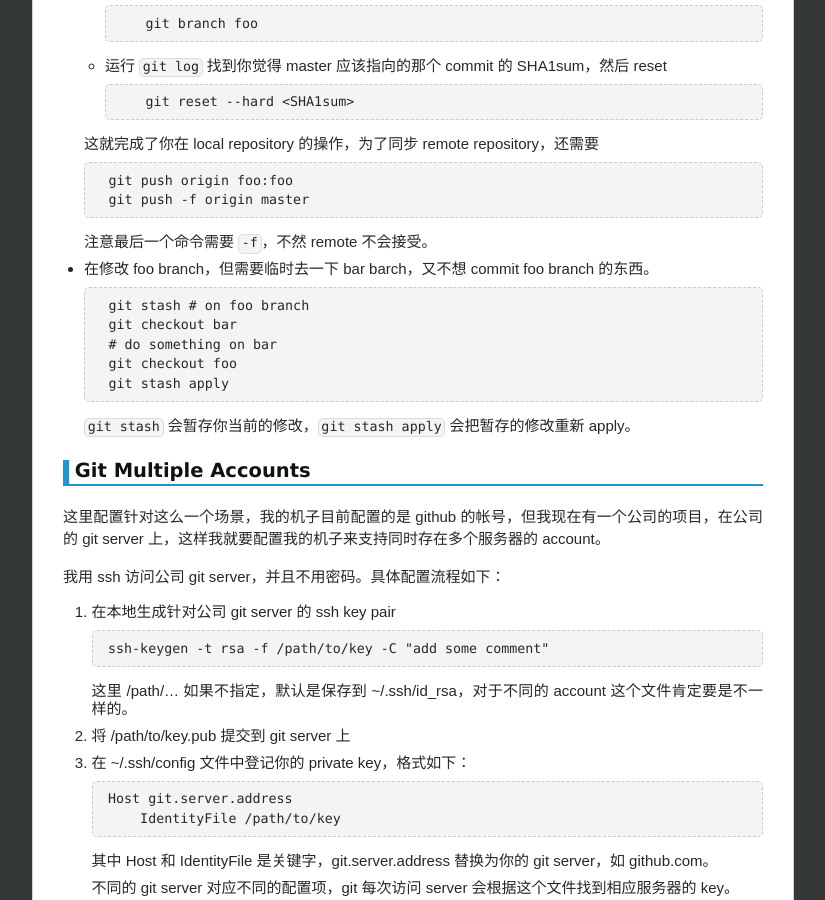
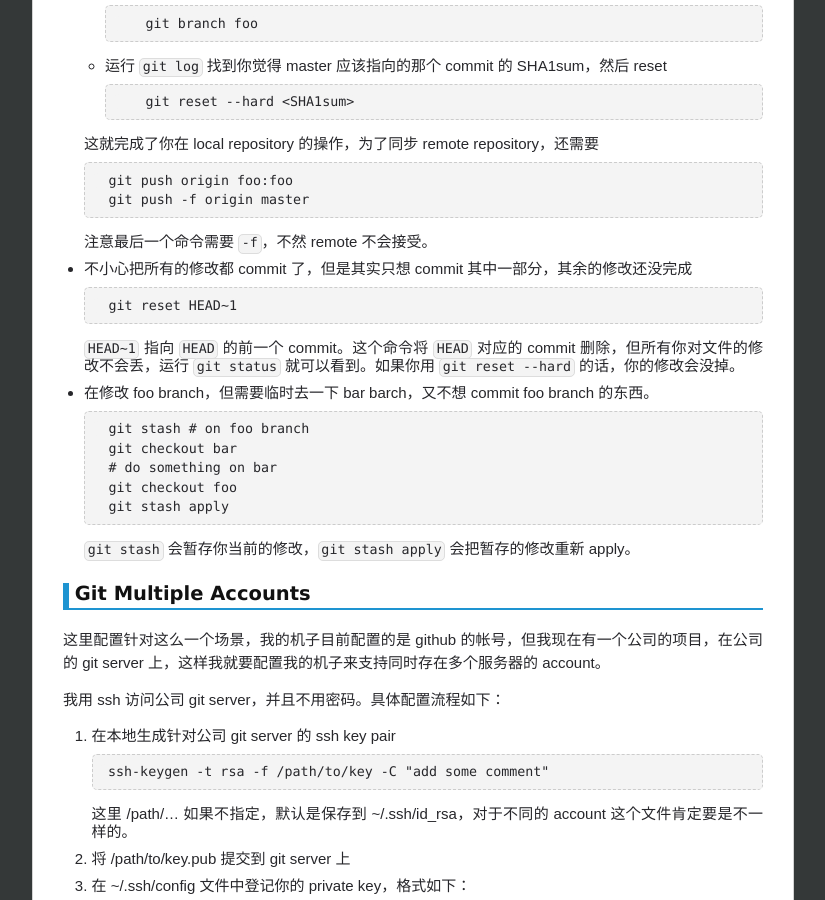
Before and after one commit to chenrushan/chenrushan.github.io, a Jekyll site: the page built from _posts/2013-12-09-git.markdown, in a window 1280 px wide and 900 px high, scrolled down 4047 px. Shown: the whole window, without its empty margins (227-1052 px from the left). Built offline with Jekyll 4.4.1, drawn with Linux system fonts in a browser that asks for light colours; Markdown is read by kramdown in place of the engine named in the settings.

Commit message:
[git]: update

```diff
--- a/_posts/2013-12-09-git.markdown
+++ b/_posts/2013-12-09-git.markdown
@@ -168,6 +168,12 @@ git branch 是一个非常轻量的 object，可以理解为就是一个指针
 
   注意最后一个命令需要 `-f`，不然 remote 不会接受。
 
+* 不小心把所有的修改都 commit 了，但是其实只想 commit 其中一部分，其余的修改还没完成
+
+        git reset HEAD~1
+
+  `HEAD~1` 指向 `HEAD` 的前一个 commit。这个命令将 `HEAD` 对应的 commit 删除，但所有你对文件的修改不会丢，运行 `git status` 就可以看到。如果你用 `git reset --hard` 的话，你的修改会没掉。
+
 * 在修改 foo branch，但需要临时去一下 bar barch，又不想 commit foo branch 的东西。
 
         git stash # on foo branch
```
